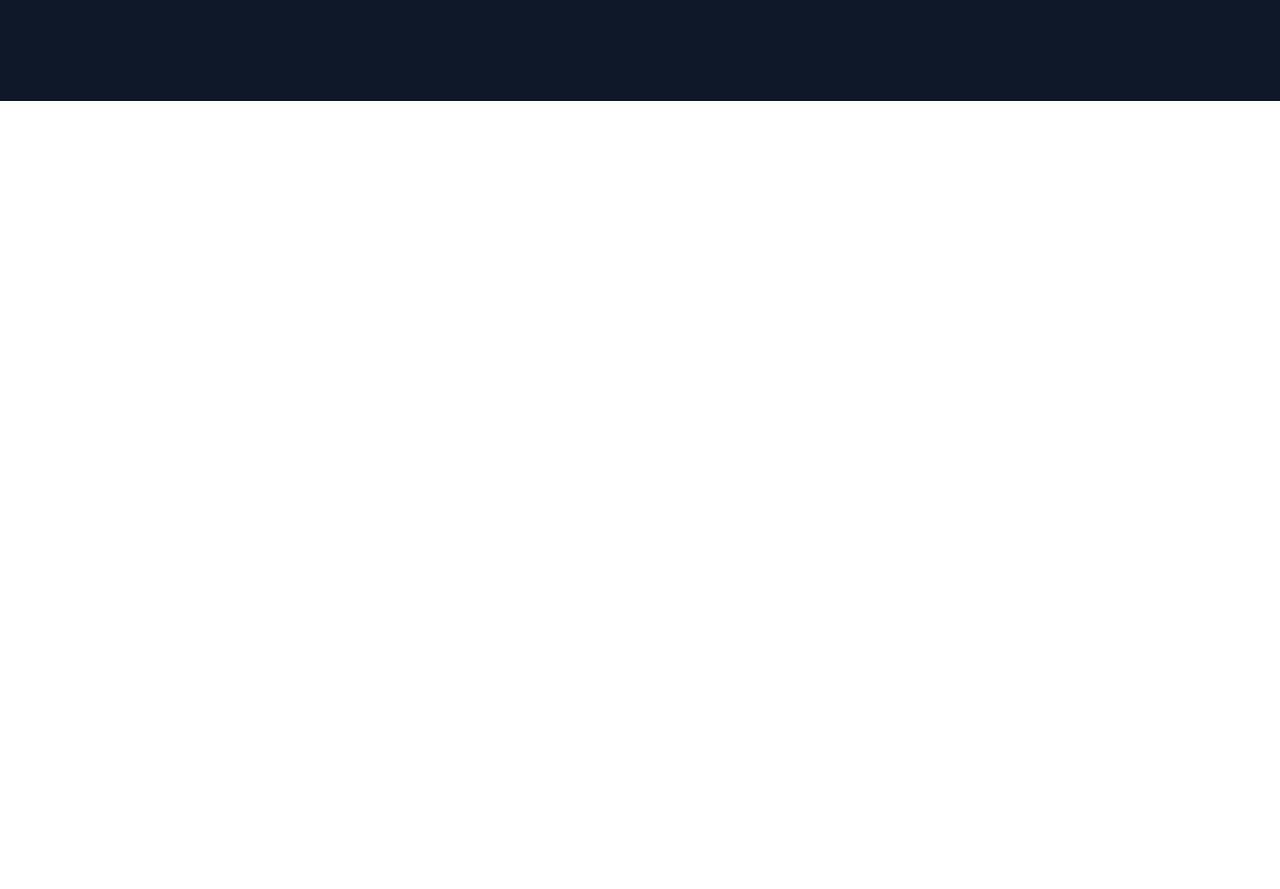
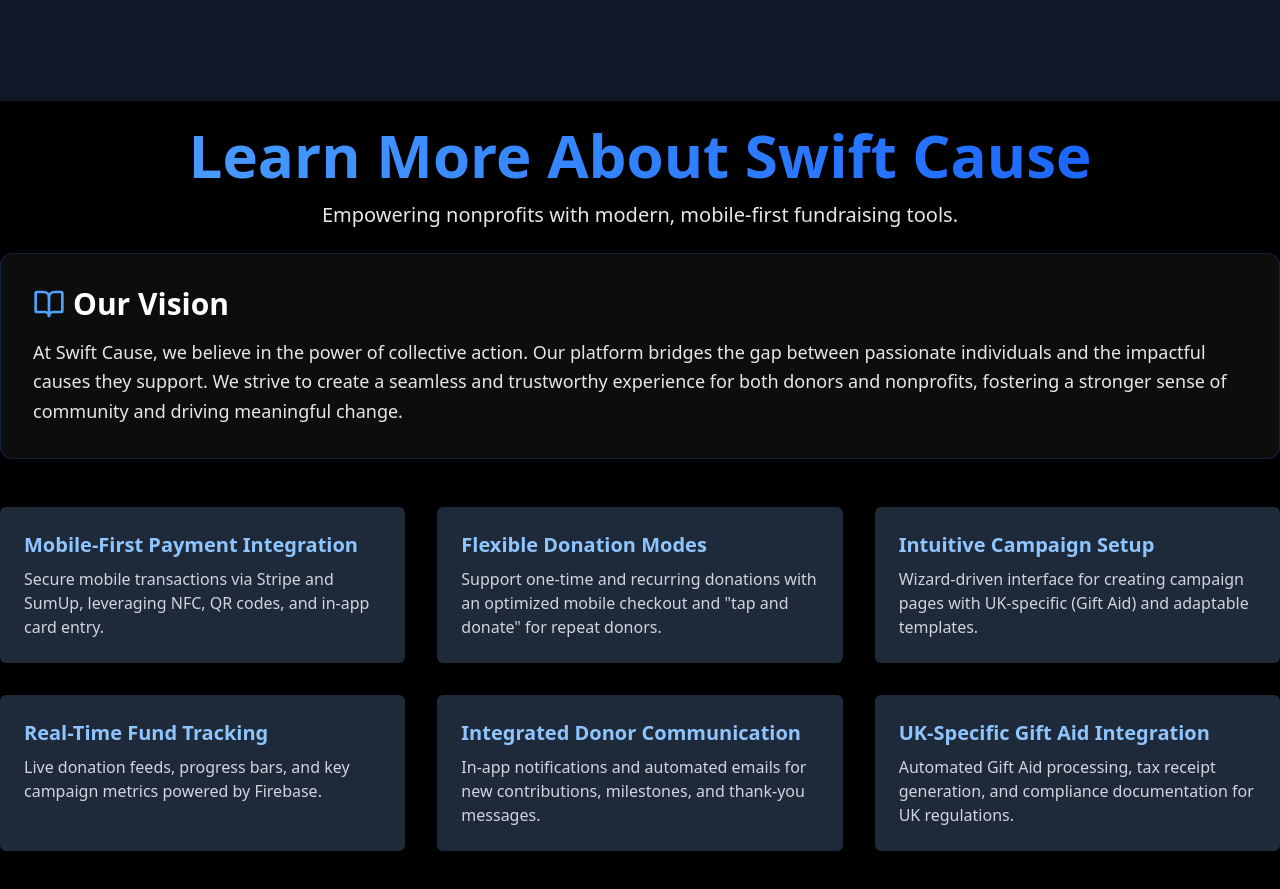
Before and after one commit to YNVSolutions/SwiftCause_Web, a Next.js app: page / in a window 1280 px wide. Shown: the part 699-1588 px from the top of the page. Before the commit the page ends 800 px from the top, so only its background shows below. Built offline with nearby package versions, Linux system fonts and the light colour scheme.

Commit message:
Relfecting the new components at main page

```diff
--- a/app/page.tsx
+++ b/app/page.tsx
@@ -1,12 +1,16 @@
 import React from "react";
 import NavBar from "./Components/Others/NavBar";
 import Main from "./Components/Others/Main";
+import Features from "./Components/Others/Features";
+import About from "./Components/Others/About";
 
 const Page = () => {
   return (
     <div>
       <NavBar />
       <Main />
+      <About/>
+      <Features />
     </div>
   );
 };
```
